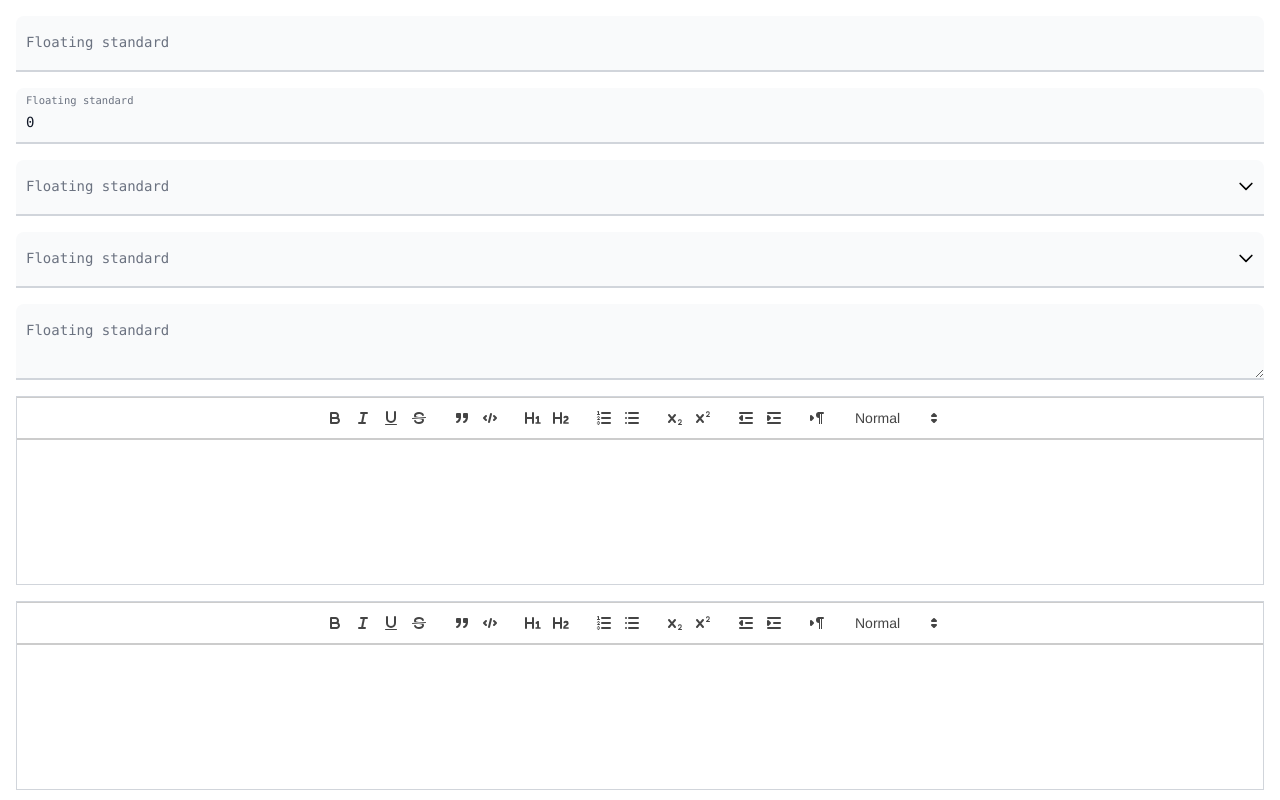
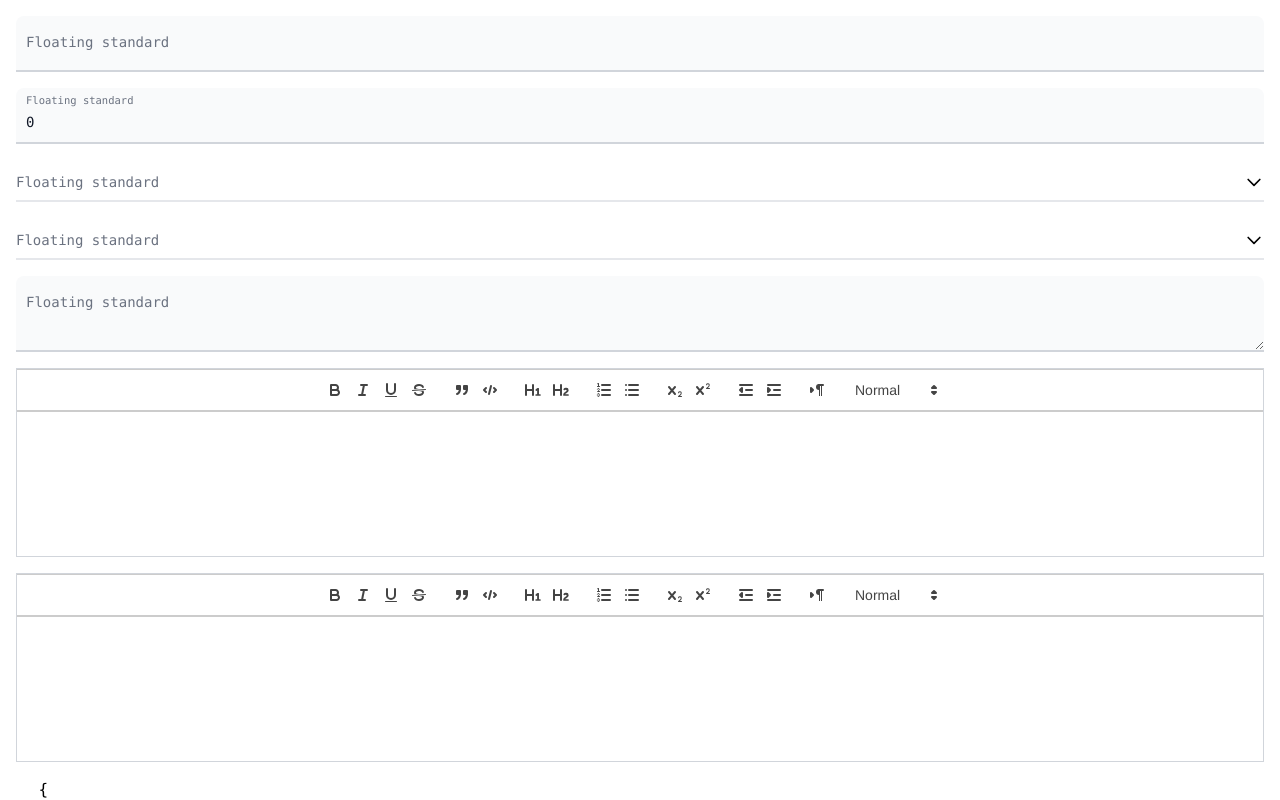
Before and after one commit to LLNet/vue-floating-form, a Vue app: page / in a window 1280 px wide. Shown: the top 800 px of the page. Built offline with nearby package versions, Linux system fonts and the light colour scheme.

Commit message:
Fix default select to support options.

```diff
--- a/src/components/Select.vue
+++ b/src/components/Select.vue
@@ -1,14 +1,23 @@
 <template>
-  <div class="floating-field" :class="emptyValue === value ? 'empty' : 'selected'">
+  <div class="floating-default" :class="emptyValue === value ? 'empty' : 'selected'">
     <select
       ref="selectItem"
       class="input"
       v-model="value"
       placeholder=" "
     >
-      <option value="1">Option 1</option>
-      <option value="2">Option 2</option>
-      <option value="3">Option 3</option>
+      <DefineTemplate v-slot="{options}">
+        <option v-for="option in options" :value="option.value" :key="option.value">
+          {{ option.label }}
+        </option>
+      </DefineTemplate>
+      <optgroup v-if="noneGroupedLabel !== null" :label="noneGroupedLabel">
+        <ReuseTemplate :options="options.options.filter((option) => option.group === null)" />
+      </optgroup>
+      <ReuseTemplate e-else :options="options.options.filter((option) => option.group === null)" />
+      <optgroup v-for="group in options.groups" :label="group">
+        <ReuseTemplate :options="options.options.filter((option) => option.group === group)" />
+      </optgroup>
     </select>
     <svg class="select" fill="none" stroke="currentColor" viewBox="0 0 24 24" xmlns="http://www.w3.org/2000/svg">
       <path stroke-linecap="round" stroke-linejoin="round" stroke-width="2" d="M19 9l-7 7-7-7" />
@@ -28,11 +37,11 @@
   </div>
 </template>
 <script setup>
-import {ref} from "vue";
-import {useActiveElement, useVModel} from "@vueuse/core";
+import {computed, ref} from "vue";
+import {useActiveElement, useVModel, useTemplateRefsList, createReusableTemplate} from "@vueuse/core";
 import Label from "./Label.vue";
 const selectItem = ref(null);
-const activeElement = useActiveElement()
+const activeElement = useActiveElement();
 
 
 const props = defineProps({
@@ -51,9 +60,56 @@ const props = defineProps({
   modelModifiers: {
     type: Object,
     default: () => ({})
+  },
+  options: {
+    type: [Array, Object],
+    default: () => []
+  },
+  noneGroupedLabel: {
+    type: String,
+    default: null
   }
 });
 
 const emit = defineEmits(['update:modelValue'])
-const value = useVModel(props, 'modelValue', emit)
+const value = useVModel(props, 'modelValue', emit);
+const [DefineTemplate, ReuseTemplate] = createReusableTemplate()
+
+const options = computed(() => {
+  let tmp = [];
+  let groups = [];
+  let isArray = Array.isArray(props.options);
+  let isObject = typeof props.options === 'object';
+
+  if(!isObject){
+    return {options: [], groups: []};
+  }
+
+  const options = isArray ? props.options : Object.entries(props.options);
+
+  options.forEach((arg, index) => {
+    const {key, value} = (isArray ?
+            {key: index, value: arg} :
+            {key: arg[0], value: arg[1]}
+    );
+
+    if (typeof value !== 'object'){
+      tmp.push(isArray ?
+          {label: value, value: value, group: null} :
+          {label: value, value: key, group: null}
+      );
+    } else if (typeof value === 'object'){
+      tmp.push({value: (value?.value ?? key), label: (value?.label ?? key), group: (value?.group ?? null)});
+
+      if(value?.group && !groups.includes(value.group)){
+        groups.push(value.group);
+      }
+    }
+  });
+
+  return {
+    options: tmp,
+    groups: groups
+  };
+});
 </script>
```
